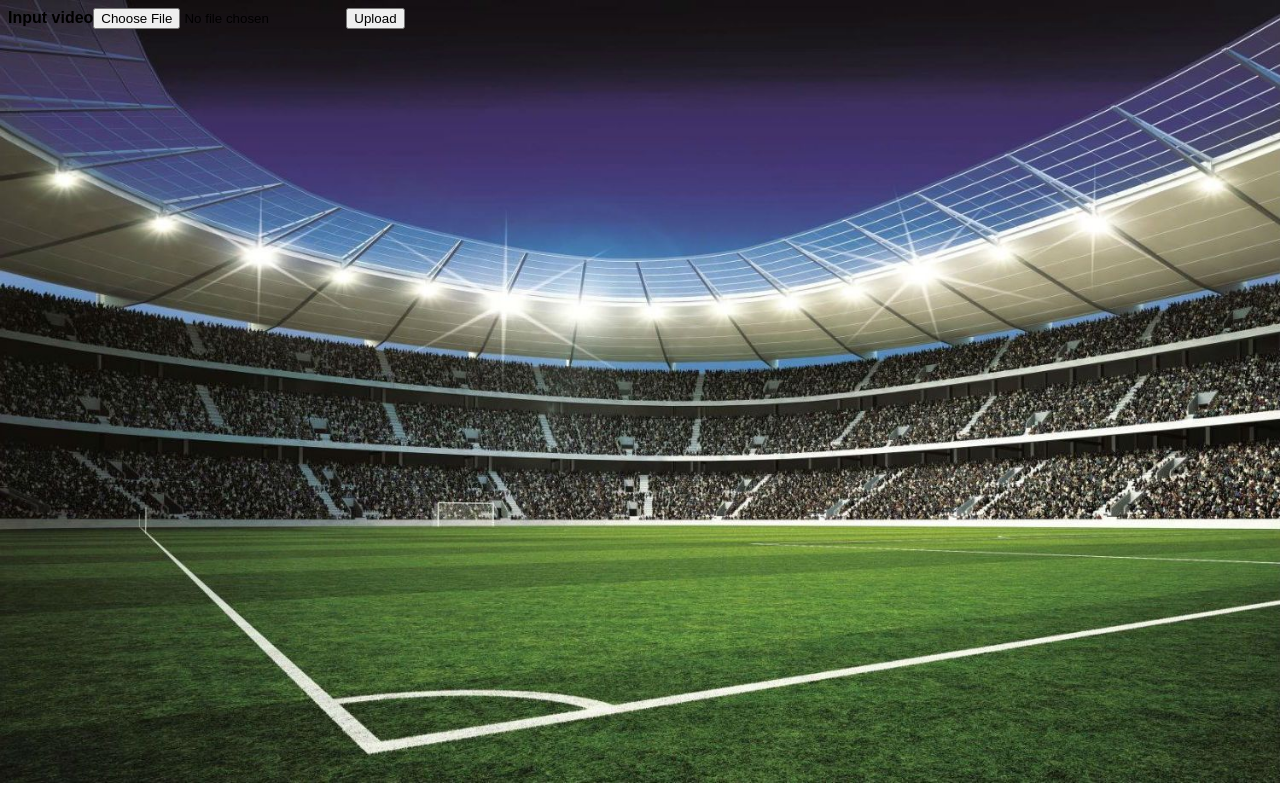
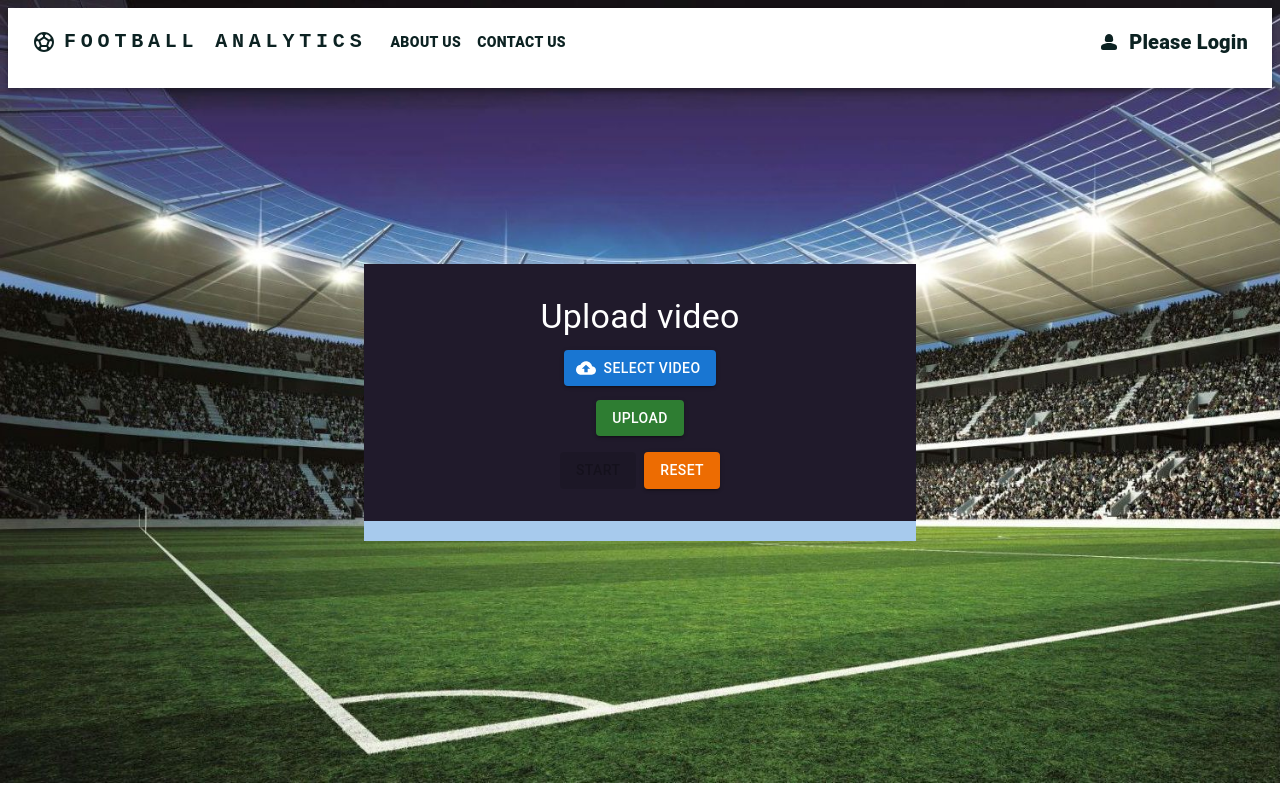
Before and after one commit to hshariq/footballAnalytics-site, a React (Create React App) app in the folder react-website-fa/: page /analysis/1 in a window 1280 px wide. Built offline with nearby package versions, Linux system fonts and the light colour scheme.

Commit message:
finalize upload video page

```diff
--- a/react-website-fa/src/UploadPage/UploadVideo.jsx
+++ b/react-website-fa/src/UploadPage/UploadVideo.jsx
@@ -1,53 +1,175 @@
-import { getStorage, ref, uploadBytes, uploadBytesResumable } from 'firebase/storage'
-import { Profiler, useEffect, useState } from 'react'
+import { getStorage, ref, uploadBytesResumable } from 'firebase/storage'
+import {
+  LinearProgress, AlertTitle,
+  Alert, Button,
+  FormControl, Container,
+  Grid, Typography
+} from '@mui/material'
+import CloudUploadIcon from '@mui/icons-material/CloudUpload'
+import { useState } from 'react'
+import ResponsiveAppBar from '../NavBar/NavBarNew'
 
 function UploadVideo(props) {
 
   const [file, setFile] = useState(null)
+  const [uploadProgress, setUploadProgress] = useState(0)
+  const [error, setError] = useState('')
+  const [success, setSuccess] = useState(false)
   const storage = getStorage()
 
+  // Set file after it's uploaded
   const getFileUrl = (e) => {
     let value = e.target.files[0]
-    console.log(value)
+    setError('')
     setFile(value)
   }
 
+  const reset = (e) => {
+    setError('')
+    setFile(null)
+    setSuccess(false)
+    setUploadProgress(0)
+  }
+
+  // Upload the selected file to firebase cloud storage
   const uploadVideoToFirebase = async () => {
+    // show error if the file is null
     if (file == null) {
-      alert('No file seleced')
+      setError('Please select a file to upload')
       return
     }
     const videoRef = ref(storage, `upload/${file.name}`)
 
-    try {
     const uploadTask = uploadBytesResumable(videoRef, file);
     uploadTask.on('state_changed', (snapshot) => {
       let progress = (snapshot.bytesTransferred / snapshot.totalBytes) * 100
       progress = Math.trunc(progress)
-        console.log(progress)
+      setUploadProgress(progress)
     }, (error) => {
-        console.log(error)
+      setError('Error while uploading video, please try again')
     }, () => {
       console.log('Video successfully uploaded')
-      }
-
-    )
-
-      console.log('Video uploaded to cloud')
-    } catch (err) {
-      console.log(err)
-    }
+      setSuccess(true)
+    })
   }
 
   return (
     <div>
-      <label>Input video</label>
-      <input type="file"
-       id="input" name="input_video"
-       accept="video/mp4, video/mov"
-       onChange={getFileUrl}
+      <ResponsiveAppBar></ResponsiveAppBar>
+
+
+      <Container maxWidth={"sm"}>
+
+
+
+        <Grid
+          marginTop={22}
+          container
+          direction={'column'}
+          justifyContent={'center'}
+          alignItems={'center'}
+          sx={{
+            background: '#201A2B',
+            color: 'white',
+            padding: 4
+          }}
+        >
+          <Grid item md={12}>
+            <Typography variant='h4' gutterBottom>Upload video</Typography>
+          </Grid>
+
+          <Grid
+            item md={12}
+            marginBottom={1}
+          >
+            <Button
+              component='label'
+              role={undefined}
+              variant='contained'
+              tabIndex={-1}
+              startIcon={<CloudUploadIcon />}
+            >
+              <input type="file" accept="video/mp4, video/webm" hidden onChange={getFileUrl} />
+              {file ? `Selected: ${file.name}` : "Select Video"}
+            </Button>
+          </Grid>
+
+          <Grid item md={12}>
+            <Typography
+              gutterBottom
+            >
+              {file && file.name}</Typography>
+          </Grid>
+
+          <Grid item md={12}>
+            <FormControl>
+              <Button
+                variant='contained'
+                color='success'
+                onClick={uploadVideoToFirebase}
+                disabled={success}
+              >
+                Upload
+              </Button>
+            </FormControl>
+          </Grid>
+
+          <Grid item marginTop={2}>
+            <Button
+              variant='contained'
+              color='primary'
+              sx={{
+                marginRight: 1
+              }}
+              disabled={!success}
+            >
+              Start
+            </Button>
+            <Button
+              onClick={reset}
+              variant='contained'
+              color='warning'
+            >
+              Reset
+            </Button>
+          </Grid>
+
+        </Grid>
+
+        <LinearProgress
+          value={uploadProgress}
+          variant='determinate'
+          color='primary'
+          sx={{
+            height: 20,
+            marginBottom: 1
+          }}
         />
-       <button onClick={uploadVideoToFirebase}>Upload</button>
+
+        {
+          error ?
+            <Alert severity="error" variant='filled'>
+              <AlertTitle>Error</AlertTitle>
+              {error}
+            </Alert> :
+            null
+        }
+
+        {
+          success ?
+            <div>
+              <Alert severity='success' variant='filled'>
+                <AlertTitle>Success!</AlertTitle>
+                Video succesfully Uploaded
+              </Alert>
+            </div>
+            :
+            null
+        }
+
+
+      </Container>
+
     </div>
   );
 }
--- a/react-website-fa/src/firebase.js
+++ b/react-website-fa/src/firebase.js
@@ -2,13 +2,12 @@ import { initializeApp } from "firebase/app";
 import {getStorage} from 'firebase/storage'
 
 const firebaseConfig = {
-  apiKey: "AIzaSyCfjDRlflcsByC8mkYSu-Ob1MbY-n5x0Wc",
-  authDomain: "fyp-testing-aa31e.firebaseapp.com",
-  projectId: "fyp-testing-aa31e",
-  storageBucket: "fyp-testing-aa31e.appspot.com",
-  messagingSenderId: "370928998241",
-  appId: "1:370928998241:web:7c1b9b113cac75e1f5d720",
-  measurementId: "G-05RY019C5G"
+  apiKey: "AIzaSyAFwC3ffsSFp_ADhaWP1TYD8mRk1T_0Sn8",
+  authDomain: "uploadimage-2ed90.firebaseapp.com",
+  projectId: "uploadimage-2ed90",
+  storageBucket: "uploadimage-2ed90.appspot.com",
+  messagingSenderId: "741046051443",
+  appId: "1:741046051443:web:726c17651c6e87b1edc006"
 };
 
 const app = initializeApp(firebaseConfig);
```
Lines whose indentation alone changed are shown as unchanged.
